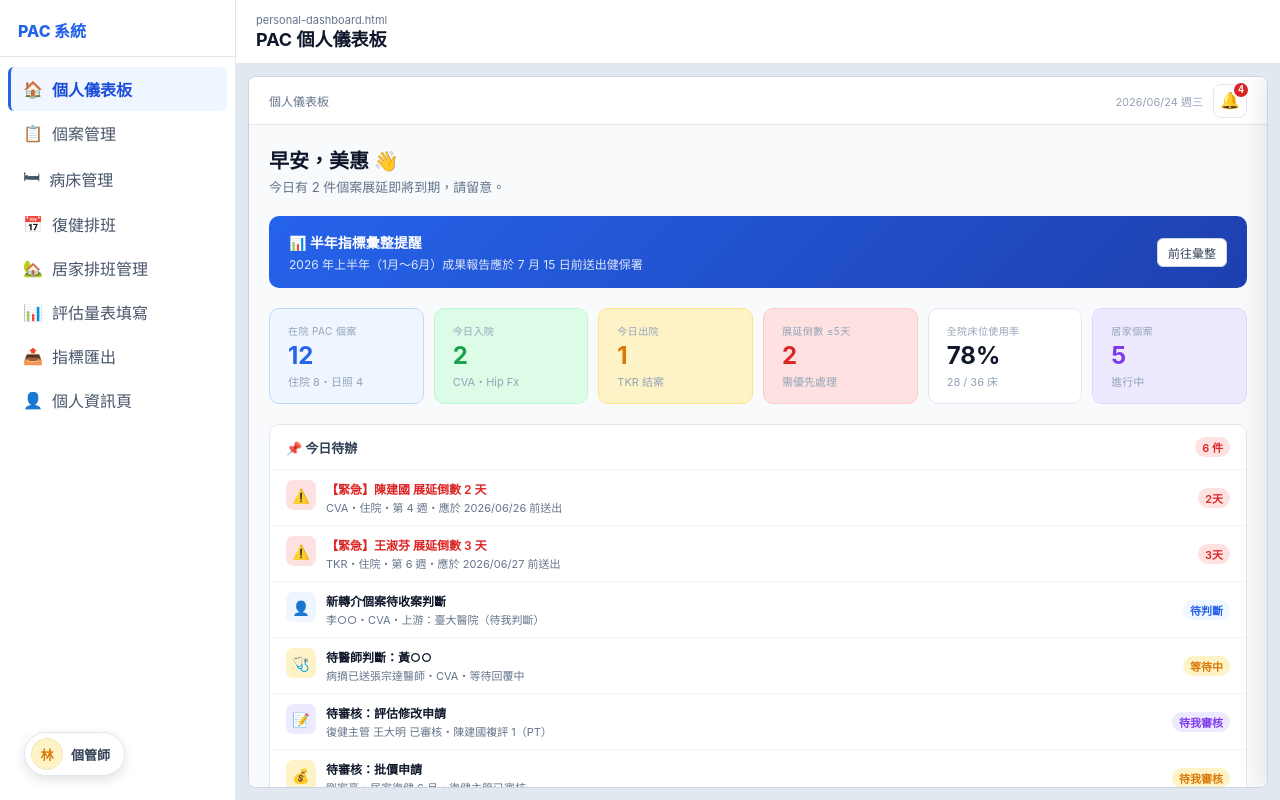
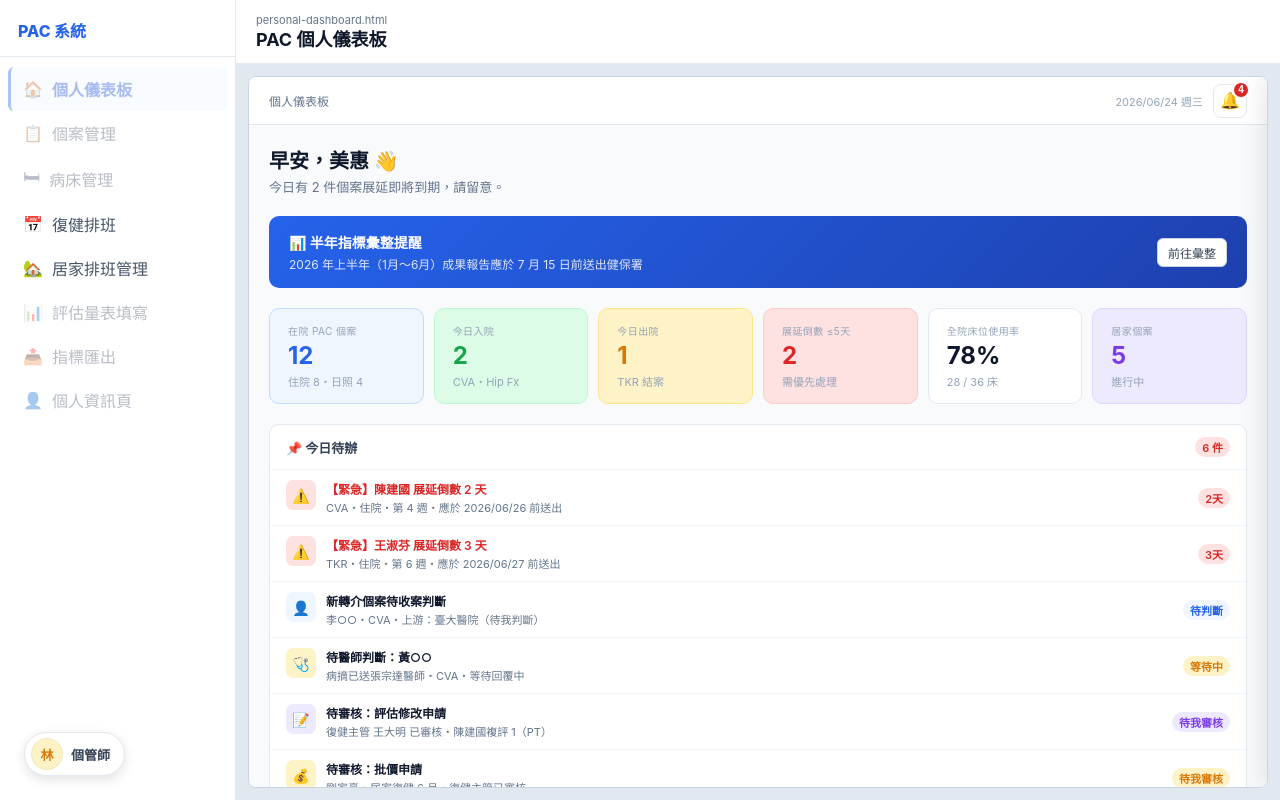
Before and after one commit to GuaguaMing/pac-uxi, a React (Vite) app: page / in a window 1280 px wide. Built offline with nearby package versions, Linux system fonts and the light colour scheme.

Commit message:
0711-擋側邊欄

```diff
--- a/src/components/AppSidebar.jsx
+++ b/src/components/AppSidebar.jsx
@@ -36,12 +36,17 @@ export function AppSidebar() {
 
         {/* 導覽連結區塊 */}
         <nav className="app-nav" aria-label="PAC pages">
-          {pages.map((page) => (
+          {pages.map((page) => {
+            const isDisabled = page.id !== 'rehab-scheduling' && page.id !== 'home-care-scheduling';
+            return (
               <button
                 key={page.id}
-              className={`nav-button ${activeId === page.id ? 'active' : ''}`}
+                className={`nav-button ${activeId === page.id ? 'active' : ''} ${isDisabled ? 'disabled' : ''}`}
                 type="button"
+                disabled={isDisabled}
+                style={isDisabled ? { opacity: 0.38, cursor: 'not-allowed' } : {}}
                 onClick={() => {
+                  if (isDisabled) return;
                   setActiveId(page.id);
                   setIsOpen(false); // 點擊後自動關閉選單
                 }}
@@ -49,7 +54,8 @@ export function AppSidebar() {
                 <span className="nav-icon">{page.icon}</span>
                 <span className="nav-label">{page.label}</span>
               </button>
-          ))}
+            );
+          })}
         </nav>
       </aside>
 
```
Lines whose indentation alone changed are shown as unchanged.
